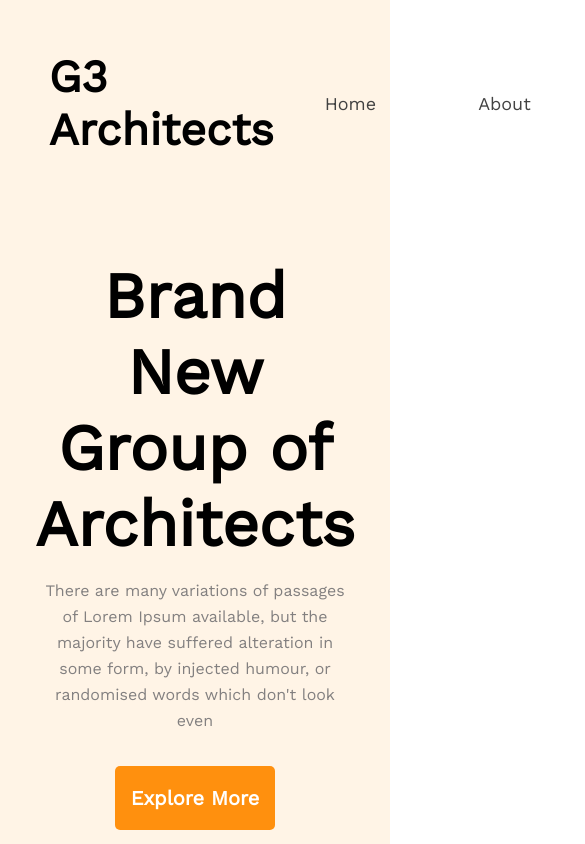
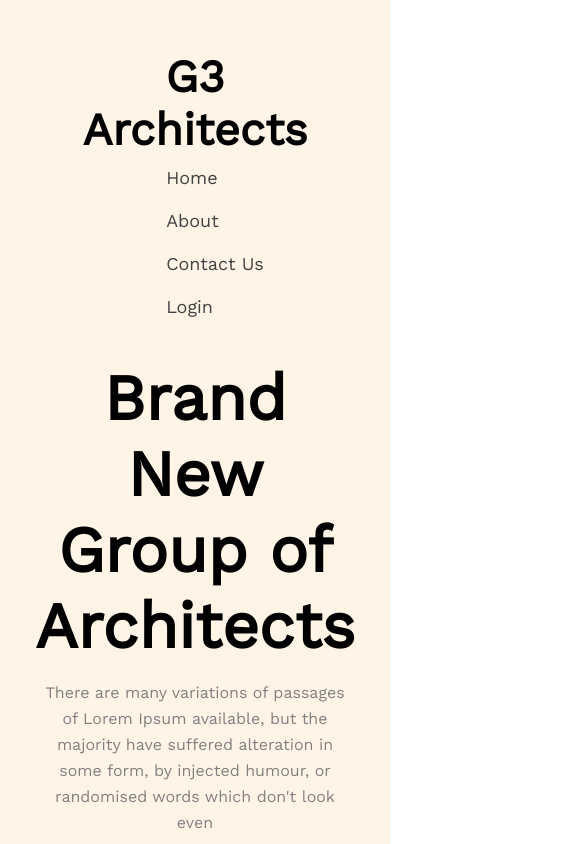
Before and after one commit to sakilbd/G3-Architects, a plain HTML site: page index.html in a window 390 px wide. Shown: the top 844 px of the page, 585 px wide, since content can reach past the window. Drawn offline with nearby package versions, Linux system fonts and the light colour scheme.

Commit message:
some changes

```diff
--- a/index.html
+++ b/index.html
@@ -51,7 +51,7 @@
     </header>
     <main>
         <!-- Quick list section  -->
-        <section>
+        <!-- <section>
             <div class="container">
                 <div class="container-body">
                     <div class="quick-list">
@@ -73,7 +73,7 @@
                     </div>
                 </div>
             </div>
-        </section>
+        </section> -->
         <!-- Features Sections -->
         <!-- <section>
             <div class="container">
--- a/responsive.css
+++ b/responsive.css
@@ -1,4 +1,16 @@
 @media only screen and (max-width: 600px) {
+    nav {
+        display: block;
+    }
+    .nav-left {
+        text-align: center;
+    }
+    .nav-right>ul {
+        display: block;
+    }
+    .header-section {
+        margin-top: 0px;
+    }
     .facts {
         padding-top: 0;
         display: grid;
```
